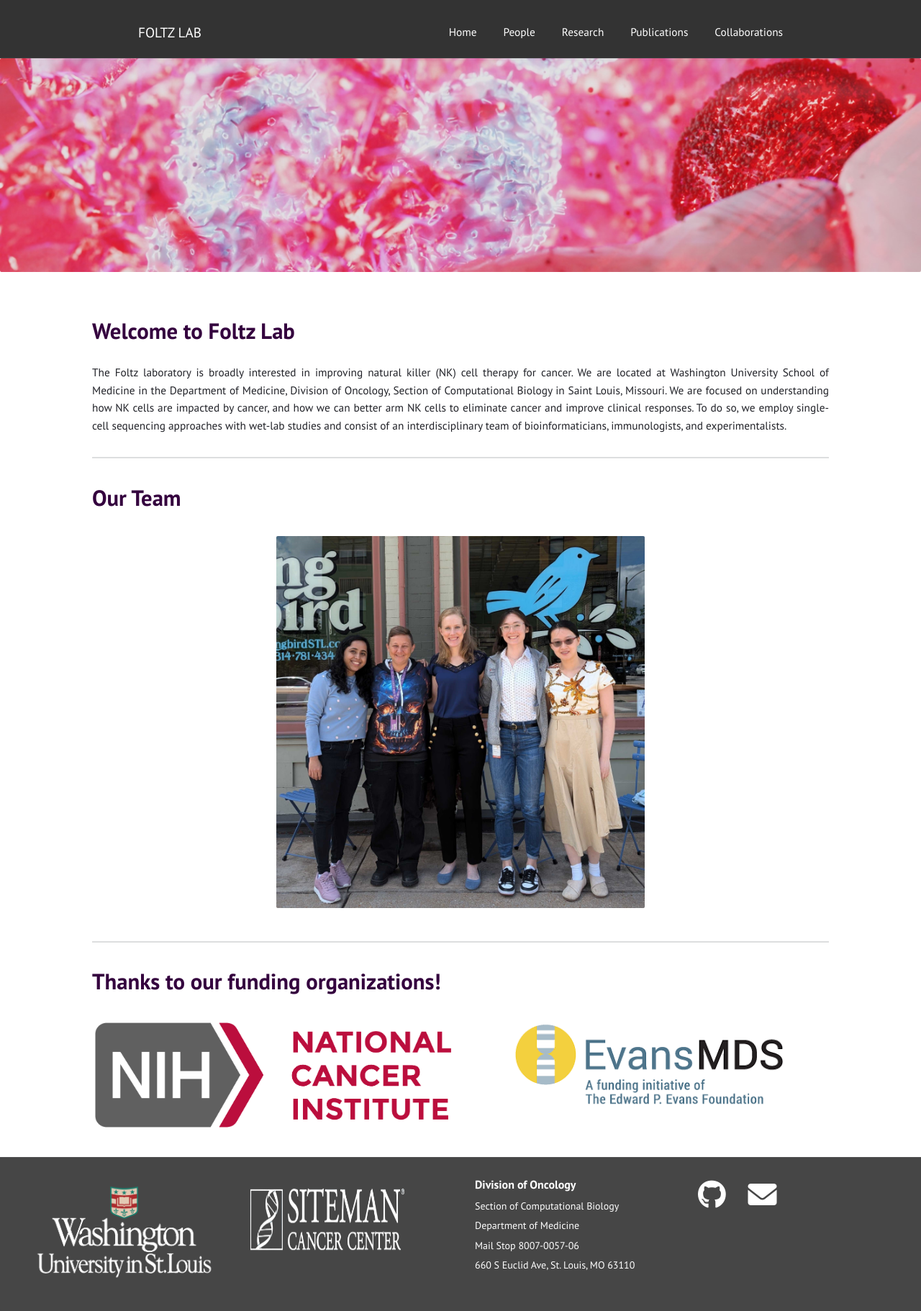
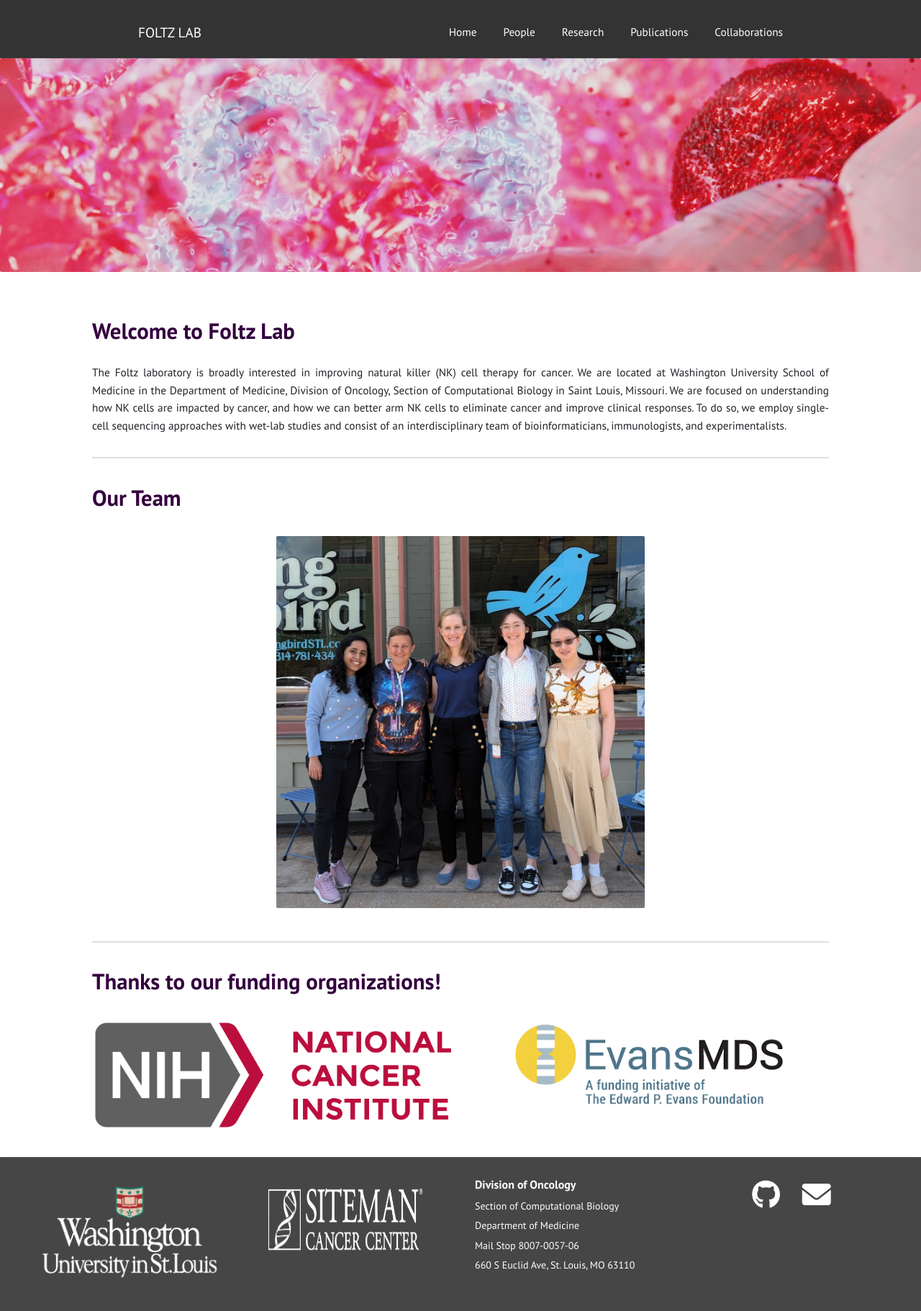
Before and after one commit to Foltz-Lab/Foltz-Lab.github.io, a Jekyll site: the page built from index.html, in a window 1280 px wide. Shown: the whole page at 72% size. Built offline with Jekyll 4.4.1, drawn with Linux system fonts in a browser that asks for light colours.

Commit message:
Update default.html

```diff
--- a/_layouts/default.html
+++ b/_layouts/default.html
@@ -92,6 +92,7 @@
       background-color: #333;
       padding: 20px;
       color: white;
+      text-align: center;
     }
 
     .footer-content {
@@ -117,7 +118,7 @@
       }
       .footer-logo, .footer-info, .footer-links {
         flex: 1;
-        text-align: left;
+        text-align: center;
         margin-bottom: 0;
       }
       .footer-logo {
@@ -163,7 +164,7 @@
   </div>
 
   {% if site.external %}
-  <footer style="background-color: #333; padding: 20px; color: white; align-items: center;">
+  <footer style="background-color: #333; padding: 20px; color: white;">
     <div class="footer-content">
       <div class="footer-logo">
         <a href="https://www.wustl.edu/" target="_blank" rel="noopener noreferrer">
```
